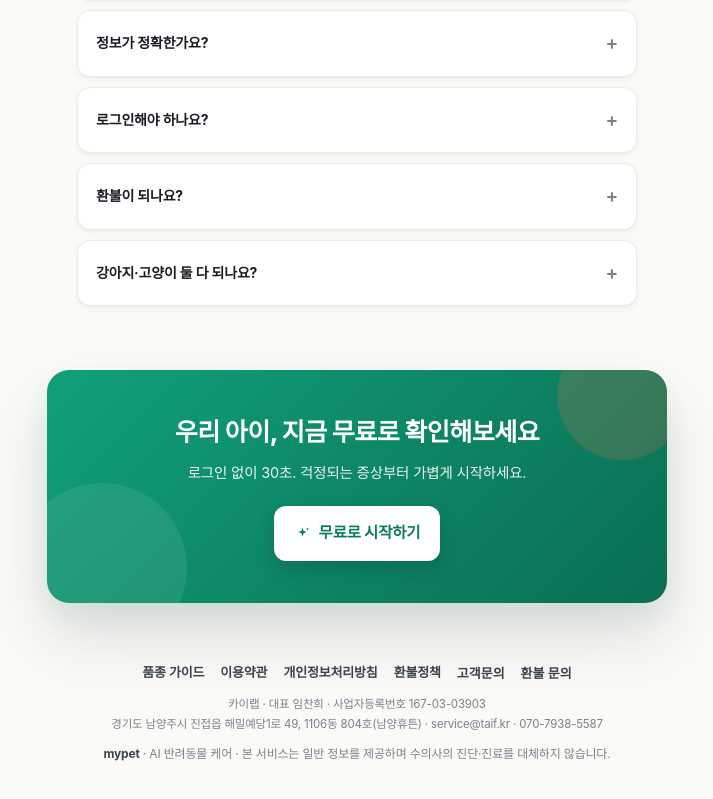
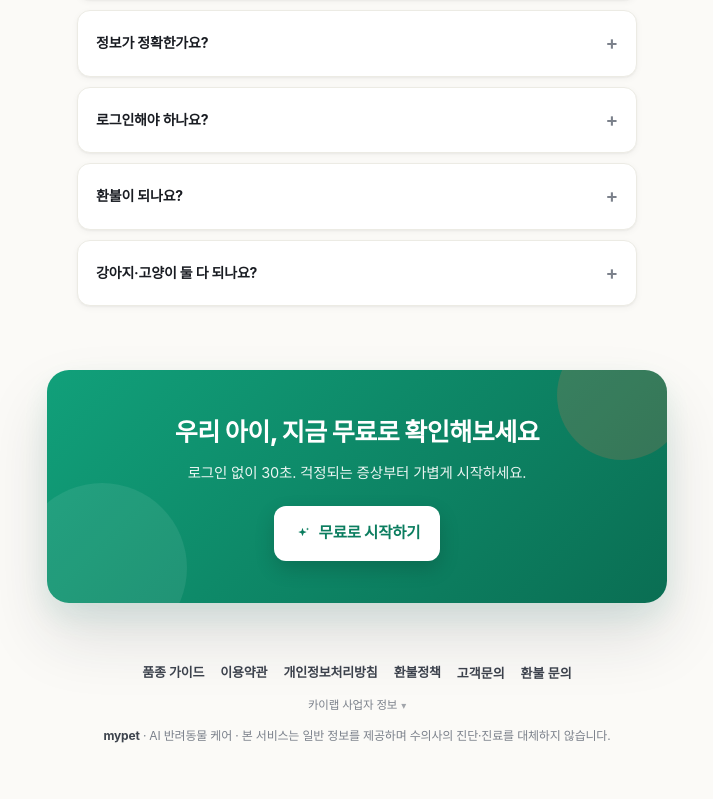
Before and after one commit to chan-hee1102/mypet, a Next.js app: page / in a window 1280 px wide. Shown: the part 3003-3802 px from the top of the page, without its empty margins (283-996 px from the left). Built offline with nearby package versions, Linux system fonts and the light colour scheme; a web font is replaced by a local one.

Commit message:
푸터 사업자 정보 접기(토글) — 공정위 연결화면 방식으로 노출 최소화
Co-Authored-By: Claude Opus 4.8 <noreply@anthropic.com>

```diff
--- a/app/globals.css
+++ b/app/globals.css
@@ -757,6 +757,14 @@ textarea.input{resize:vertical;min-height:46px}
 .seg--wrap .seg-opt{flex:0 1 auto;min-width:56px}
 @keyframes modalFade{from{opacity:0}to{opacity:1}}
 .footer-biz{font-size:11.5px;color:var(--muted);line-height:1.7;margin-bottom:10px}
+/* 사업자 정보 접기 — 법정 신원정보는 클릭 시 표시(공정위 연결화면 방식) */
+.biz-fold{margin-bottom:10px}
+.biz-fold>summary{list-style:none;cursor:pointer;font-size:11.5px;color:var(--muted);display:inline-flex;align-items:center;gap:4px;user-select:none}
+.biz-fold>summary::-webkit-details-marker{display:none}
+.biz-fold>summary::after{content:'▾';font-size:10px;opacity:.7}
+.biz-fold[open]>summary::after{content:'▴'}
+.biz-fold>summary:hover{color:var(--ink-2)}
+.biz-fold .footer-biz{margin-top:7px;margin-bottom:0}
 .footer-note{font-size:12px;color:var(--muted)}
 
 /* ── 계정 아바타 메뉴 (헤더) ── */
--- a/app/layout.tsx
+++ b/app/layout.tsx
@@ -69,11 +69,16 @@ export default function RootLayout({ children }: { children: ReactNode }) {
             <Link href="/refund">환불정책</Link>
             <ContactWidget />
           </nav>
-          <p className="footer-biz">
-            {SITE.company} · 대표 {SITE.ceo} · 사업자등록번호 {SITE.bizNo}
-            {SITE.mailOrderNo && <> · 통신판매업신고 {SITE.mailOrderNo}</>}<br />
-            {SITE.address} · {SITE.email}{SITE.phone && <> · {SITE.phone}</>}
-          </p>
+          {/* 전자상거래법상 신원정보 — 공정위 지침에 따라 '연결 화면(토글)' 제공 방식 사용 */}
+          <details className="biz-fold">
+            <summary>{SITE.company} 사업자 정보</summary>
+            <p className="footer-biz">
+              상호 {SITE.company} · 대표 {SITE.ceo} · 사업자등록번호 {SITE.bizNo}
+              {SITE.mailOrderNo && <> · 통신판매업신고 {SITE.mailOrderNo}</>}<br />
+              {SITE.address}<br />
+              {SITE.email}{SITE.phone && <> · {SITE.phone}</>}
+            </p>
+          </details>
           <p className="footer-note">
             <b>mypet</b> · AI 반려동물 케어 · 본 서비스는 일반 정보를 제공하며 수의사의 진단·진료를 대체하지 않습니다.
           </p>
```
